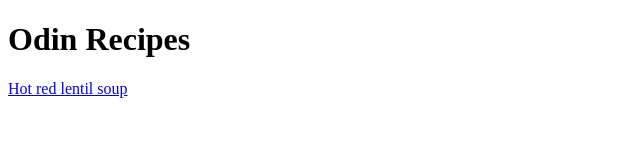
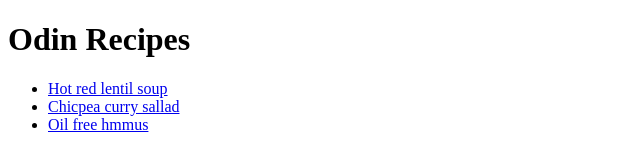
Before and after one commit to AnderssonX/Odin-Recipes, a plain HTML site: page index.html in a window 1280 px wide. Shown: the whole page, without its empty margins (0-640 px from the left). Drawn offline with Linux system fonts and the light colour scheme.

Commit message:
add recipes to an unsorted list instead of paragraphs

```diff
--- a/index.html
+++ b/index.html
@@ -6,6 +6,10 @@
     </head>
     <body>
         <h1>Odin Recipes</h1>
-        <a href="recipes/hotredlentilsoup.html">Hot red lentil soup</a>
+        <ul>
+            <li><a href="recipes/hotredlentilsoup.html">Hot red lentil soup</a></li>
+       <li> <a href="recipes/chicpeasallad.html">Chicpea curry sallad</a></li>
+<li><a href="recipes/oilfreehummus.html">Oil free hmmus</a></li>
+</ul>
     </body>
 </html>
```
Also changed, not shown: images/chicpeasallad.jpg (added), images/oilfreehummus.jpeg (added).
